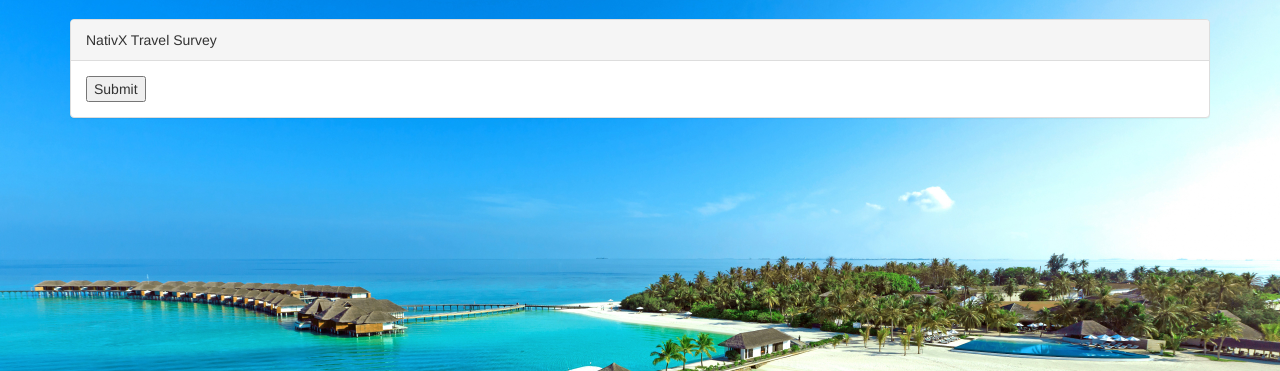
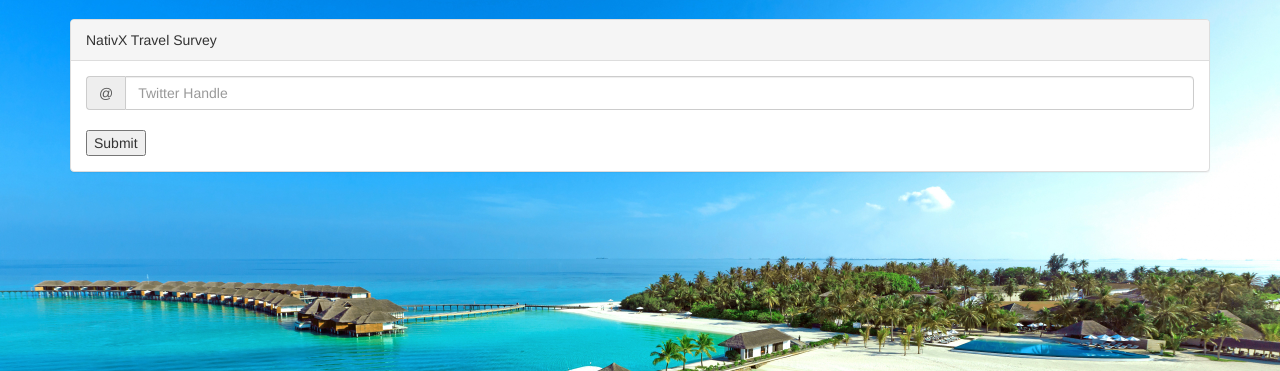
Before and after one commit to DLance96/nativx-survey, a Django app: page / in a window 1280 px wide. Shown: the part 51-422 px from the top of the page. Run offline with Django 3.2, Linux system fonts and the light colour scheme; some libraries are stand-ins or nearby versions.

Commit message:
Setup basic urls and pages

```diff
--- a/survey/urls.py
+++ b/survey/urls.py
@@ -5,4 +5,6 @@ app_name = 'survey'
 
 urlpatterns = [
     url(r'^$', views.home, name="home"),
+    url(r'^finished/$', views.home, name="finished"),
+
 ]
--- a/survey/views.py
+++ b/survey/views.py
@@ -3,7 +3,18 @@ from django.shortcuts import render
 
 def home(request):
 
+    if request.method == 'POST':
+        print '@' + request.POST['twitter']
+
     context = {
 
     }
     return render(request, "home.html", context)
+
+
+def finished(request):
+
+    context = {
+
+    }
+    return render(request, "finished.html", context)
--- a/templates/home.html
+++ b/templates/home.html
@@ -6,6 +6,11 @@
         <div class="panel-body">
             <form action="" method="post">
                 {% csrf_token %}
+                <div class="input-group">
+                    <span class="input-group-addon" id="basic-addon1">@</span>
+                    <input id="id_twitter" name="twitter" type="text" class="form-control" placeholder="Twitter Handle" aria-describedby="basic-addon1">
+                </div>
+                <br>
                 <input type="submit" value="Submit"/>
             </form>
         </div>
```
Also changed, not shown: templates/finished.html (added, +10 -0 lines).
